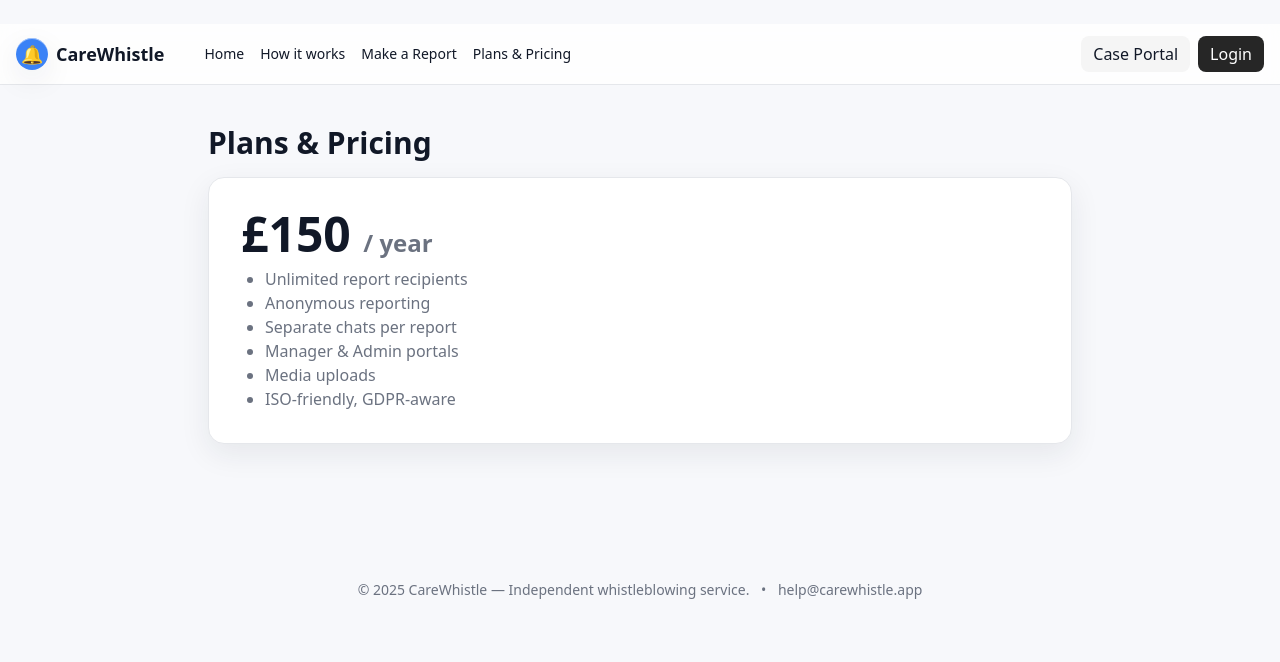
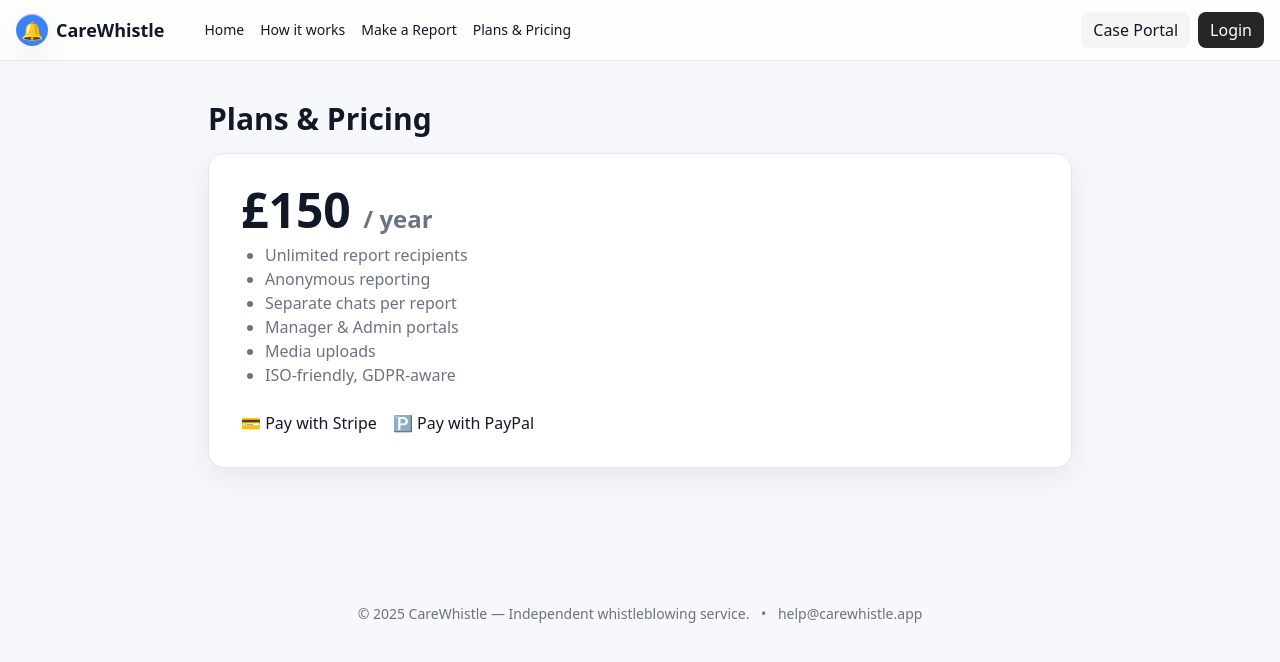
Before and after one commit to alijunaid21-coder/carewhistle-78-lite, a Flask app: page /pricing in a window 1280 px wide. Shown: the top 662 px of the page. Run offline with Flask 3, Linux system fonts and the light colour scheme; some libraries are stand-ins or nearby versions.

Commit message:
Merge latest pricing page and checkout

```diff
--- a/app.py
+++ b/app.py
@@ -2,6 +2,10 @@ import os, sqlite3, secrets, random
 from datetime import datetime, timezone
 from functools import wraps
 from flask import Flask, render_template, request, redirect, url_for, session, flash, abort, send_from_directory
+from dotenv import load_dotenv
+import stripe, paypalrestsdk
+
+load_dotenv()
 
 APP_NAME = "CareWhistle v78-lite"
 BASE_DIR = os.path.dirname(__file__)
@@ -18,6 +22,16 @@ app.config.update(
     SESSION_COOKIE_SAMESITE="Lax",
     MAX_CONTENT_LENGTH=25*1024*1024
 )
+
+# --- Stripe ---
+stripe.api_key = os.getenv("STRIPE_SECRET_KEY", "sk_test_dummy")
+
+# --- PayPal ---
+paypalrestsdk.configure({
+    "mode": "sandbox",  # change to live when ready
+    "client_id": os.getenv("PAYPAL_CLIENT_ID", "dummy"),
+    "client_secret": os.getenv("PAYPAL_CLIENT_SECRET", "dummy")
+})
 
 def now_iso(): return datetime.now(timezone.utc).isoformat()
 
@@ -160,6 +174,59 @@ def how(): return render_template("how.html", title="How it works")
 
 @app.route("/pricing")
 def pricing(): return render_template("pricing.html", title="Plans & Pricing")
+
+
+@app.route("/checkout/stripe", methods=["POST"])
+def checkout_stripe():
+    try:
+        session_stripe = stripe.checkout.Session.create(
+            payment_method_types=["card"],
+            line_items=[{
+                "price_data": {
+                    "currency": "gbp",
+                    "unit_amount": 15000,
+                    "product_data": {"name": "CareWhistle Annual Plan"},
+                },
+                "quantity": 1,
+            }],
+            mode="payment",
+            success_url=url_for("pricing", _external=True) + "?success=1",
+            cancel_url=url_for("pricing", _external=True) + "?canceled=1",
+        )
+        return redirect(session_stripe.url, code=303)
+    except Exception as e:
+        flash("Stripe error: " + str(e), "danger")
+        return redirect(url_for("pricing"))
+
+
+@app.route("/checkout/paypal", methods=["POST"])
+def checkout_paypal():
+    payment = paypalrestsdk.Payment({
+        "intent": "sale",
+        "payer": {"payment_method": "paypal"},
+        "redirect_urls": {
+            "return_url": url_for("pricing", _external=True) + "?paypal=success",
+            "cancel_url": url_for("pricing", _external=True) + "?paypal=canceled"
+        },
+        "transactions": [{
+            "item_list": {"items": [{
+                "name": "CareWhistle Annual Plan",
+                "sku": "cw-plan",
+                "price": "150.00",
+                "currency": "GBP",
+                "quantity": 1
+            }]},
+            "amount": {"total": "150.00", "currency": "GBP"},
+            "description": "Annual subscription"
+        }]
+    })
+
+    if payment.create():
+        for link in payment.links:
+            if link.method == "REDIRECT":
+                return redirect(link.href)
+    flash("PayPal error: " + str(payment.error), "danger")
+    return redirect(url_for("pricing"))
 
 def make_captcha():
     a,b = random.randint(1,9), random.randint(1,9)
--- a/requirements.txt
+++ b/requirements.txt
@@ -1,2 +1,5 @@
 Flask>=3.0,<4
 gunicorn>=21,<22
+python-dotenv
+stripe
+paypalrestsdk
--- a/templates/pricing.html
+++ b/templates/pricing.html
@@ -1,4 +1,5 @@
-{% extends "layout.html" %}{% block body %}
+{% extends "layout.html" %}
+{% block body %}
 <section class="max-w-4xl mx-auto px-4 py-10">
   <h2 class="text-3xl font-extrabold mb-4">Plans & Pricing</h2>
   <div class="bg-white rounded-2xl p-8 border shadow-glass">
@@ -7,6 +8,14 @@
       <li>Unlimited report recipients</li><li>Anonymous reporting</li><li>Separate chats per report</li>
       <li>Manager & Admin portals</li><li>Media uploads</li><li>ISO-friendly, GDPR-aware</li>
     </ul>
+    <div class="mt-6 flex gap-4">
+      <form action="{{ url_for('checkout_stripe') }}" method="post">
+        <button class="btn success">💳 Pay with Stripe</button>
+      </form>
+      <form action="{{ url_for('checkout_paypal') }}" method="post">
+        <button class="btn secondary">🅿️ Pay with PayPal</button>
+      </form>
+    </div>
   </div>
 </section>
 {% endblock %}
```
Also changed, not shown: 2 other files.
